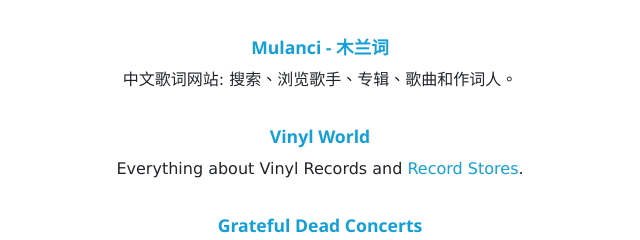
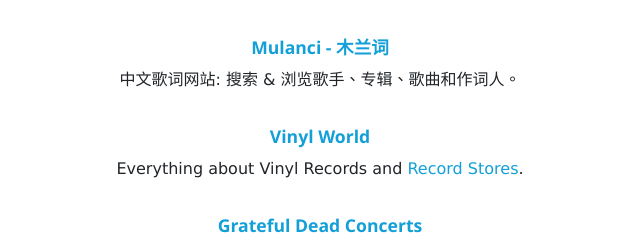
Before and after one commit to ghostrong/ghostrong.github.io, a plain HTML site: page index.html in a window 1280 px wide. Shown: the part 222-462 px from the top of the page, 320-960 px from the left. Drawn offline with nearby package versions, Linux system fonts and the light colour scheme.

Commit message:
Update index.html

```diff
--- a/index.html
+++ b/index.html
@@ -67,7 +67,7 @@
 
       <div class="col-12 mt-4">
         <a href="https://www.mulanci.org/"><h3>Mulanci - 木兰词</h3></a>
-        <span>中文歌词网站: 搜索、浏览歌手、专辑、歌曲和作词人。</span>
+        <span>中文歌词网站: 搜索 & 浏览歌手、专辑、歌曲和作词人。</span>
       </div>
 
       <div class="col-12 mt-4">
```
